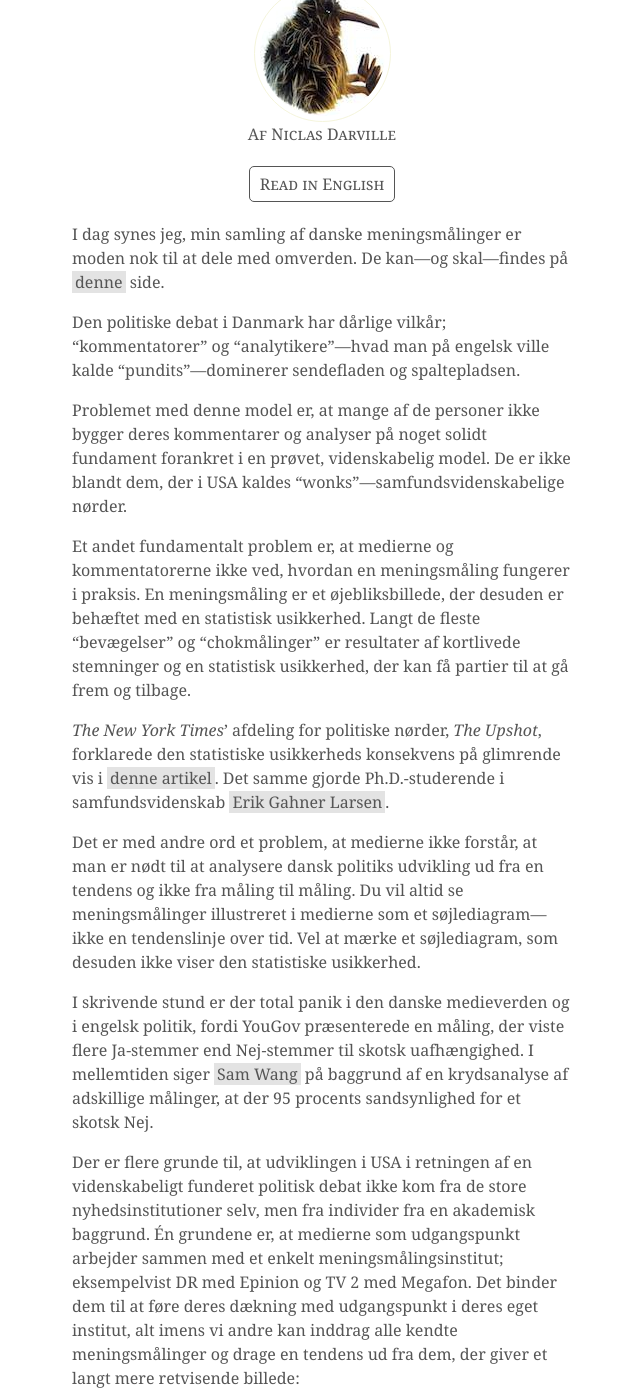
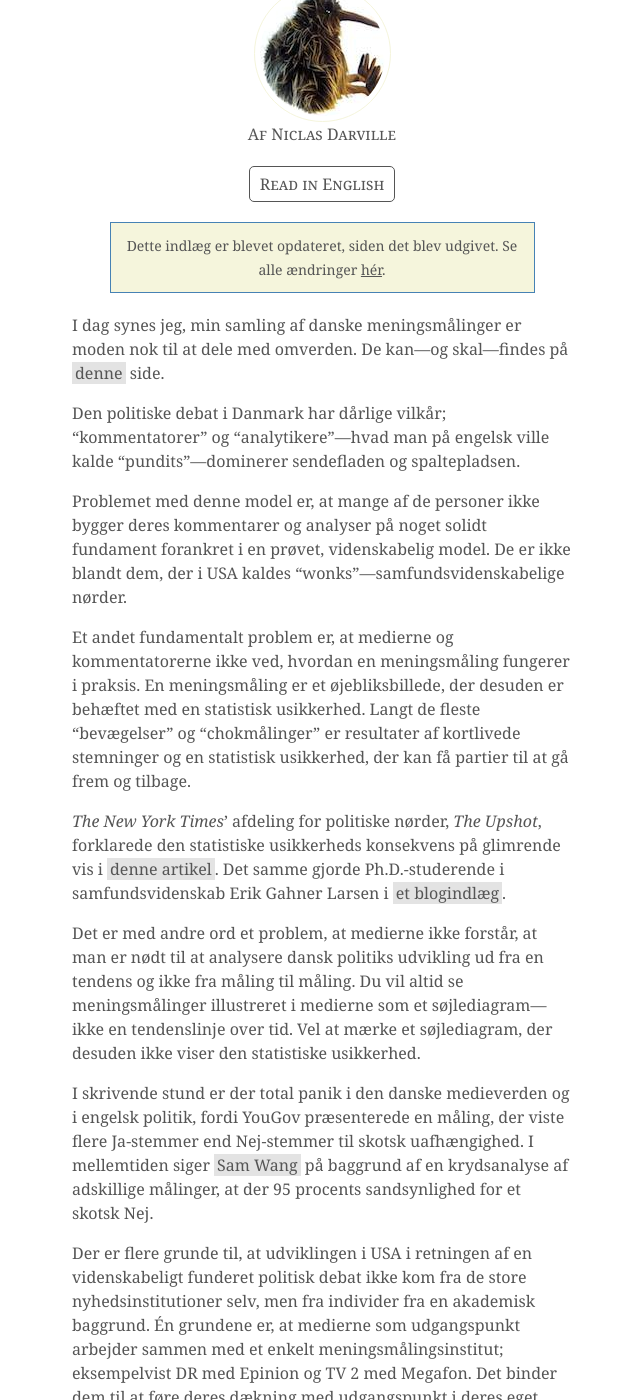
Before and after one commit to hafniatimes/hafniatimes.github.io, a Jekyll site: the page built from _posts/da/2014-09-14-danish-polls.markdown, in a window 1280 px wide and 1400 px high, scrolled down 271 px. Shown: the whole window, without its empty margins (318-958 px from the left). Built offline with Jekyll 4.4.1, drawn with Linux system fonts in a browser that asks for light colours; some of the changed text lies outside the part shown.

Commit message:
Some corrections for the Danish danish-polls article

```diff
--- a/_posts/da/2014-09-14-danish-polls.markdown
+++ b/_posts/da/2014-09-14-danish-polls.markdown
@@ -19,13 +20,13 @@ Problemet med denne model er, at mange af de personer ikke bygger deres kommenta
 
 Et andet fundamentalt problem er, at medierne og kommentatorerne ikke ved, hvordan en meningsmåling fungerer i praksis. En meningsmåling er et øjebliksbillede, der desuden er behæftet med en statistisk usikkerhed. Langt de fleste "bevægelser" og "chokmålinger" er resultater af kortlivede stemninger og en statistisk usikkerhed, der kan få partier til at gå frem og tilbage.
 
-<i>The New York Times</i>' afdeling for politiske nørder, <i>The Upshot</i>, forklarede den statistiske usikkerheds konsekvens på glimrende vis i [denne artikel](http://www.nytimes.com/2014/05/02/upshot/how-not-to-be-misled-by-the-jobs-report.html). Det samme gjorde Ph.D.-studerende i samfundsvidenskab [Erik Gahner Larsen](http://erikgahner.dk/2013/05/02/kvalitetsvaegtede-gennemsnit-af-meningsmalinger-og-statistisk-usikkerhed/).
+<i>The New York Times</i>' afdeling for politiske nørder, <i>The Upshot</i>, forklarede den statistiske usikkerheds konsekvens på glimrende vis i [denne artikel](http://www.nytimes.com/2014/05/02/upshot/how-not-to-be-misled-by-the-jobs-report.html). Det samme gjorde Ph.D.-studerende i samfundsvidenskab Erik Gahner Larsen i [et blogindlæg](http://erikgahner.dk/2013/05/02/kvalitetsvaegtede-gennemsnit-af-meningsmalinger-og-statistisk-usikkerhed/).
 
-Det er med andre ord et problem, at medierne ikke forstår, at man er nødt til at analysere dansk politiks udvikling ud fra en tendens og ikke fra måling til måling. Du vil altid se meningsmålinger illustreret i medierne som et søjlediagram---ikke en tendenslinje over tid. Vel at mærke et søjlediagram, som desuden ikke viser den statistiske usikkerhed.
+Det er med andre ord et problem, at medierne ikke forstår, at man er nødt til at analysere dansk politiks udvikling ud fra en tendens og ikke fra måling til måling. Du vil altid se meningsmålinger illustreret i medierne som et søjlediagram---ikke en tendenslinje over tid. Vel at mærke et søjlediagram, der desuden ikke viser den statistiske usikkerhed.
 
 I skrivende stund er der total panik i den danske medieverden og i engelsk politik, fordi YouGov præsenterede en måling, der viste flere Ja-stemmer end Nej-stemmer til skotsk uafhængighed. I mellemtiden siger [Sam Wang](http://election.princeton.edu/2014/09/12/a-note-on-scottish-independence/) på baggrund af en krydsanalyse af adskillige målinger, at der 95 procents sandsynlighed for et skotsk Nej.
 
-Der er flere grunde til, at udviklingen i USA i retningen af en videnskabeligt funderet politisk debat ikke kom fra de store nyhedsinstitutioner selv, men fra individer fra en akademisk baggrund. Én grundene er, at medierne som udgangspunkt arbejder sammen med et enkelt meningsmålingsinstitut; eksempelvist DR med Epinion og TV 2 med Megafon. Det binder dem til at føre deres dækning med udgangspunkt i deres eget institut, alt imens vi andre kan inddrag alle kendte meningsmålinger og drage en tendens ud fra dem, der giver et langt mere retvisende billede:
+Der er flere grunde til, at udviklingen i USA i retningen af en videnskabeligt funderet politisk debat ikke kom fra de store nyhedsinstitutioner selv, men fra individer fra en akademisk baggrund. Én grundene er, at medierne som udgangspunkt arbejder sammen med et enkelt meningsmålingsinstitut; eksempelvist DR med Epinion og TV 2 med Megafon. Det binder dem til at føre deres dækning med udgangspunkt i deres eget institut, alt imens vi andre kan inddrag alle kendte meningsmålinger og drage en tendens ud fra dem, hvilket giver et langt mere retvisende billede:
 
 ![Tendenslinje](/da/assets/danish-polls/image.png)
 
```
Also changed, not shown: other parts of _posts/da/2014-09-14-danish-polls.markdown (+1 -0 lines).
